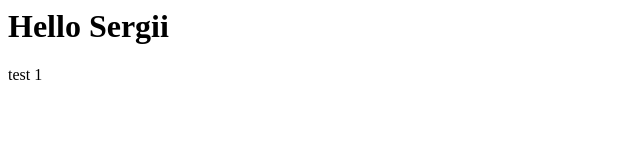
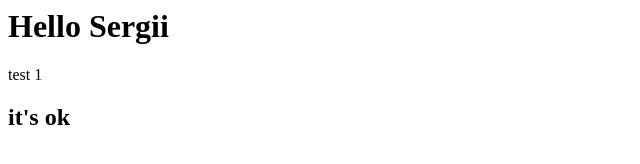
Before and after one commit to sweetgang/git-sample, a plain HTML site: page Index.html in a window 1280 px wide. Shown: the full height of the page, 0-640 px from the left. Drawn offline with Linux system fonts and the light colour scheme.

Commit message:
Commit - 3

```diff
--- a/Index.html
+++ b/Index.html
@@ -1,2 +1,3 @@
 <h1>Hello Sergii</h1>
 <p> test 1 </p>
+<h2> it's ok </h2>
```
